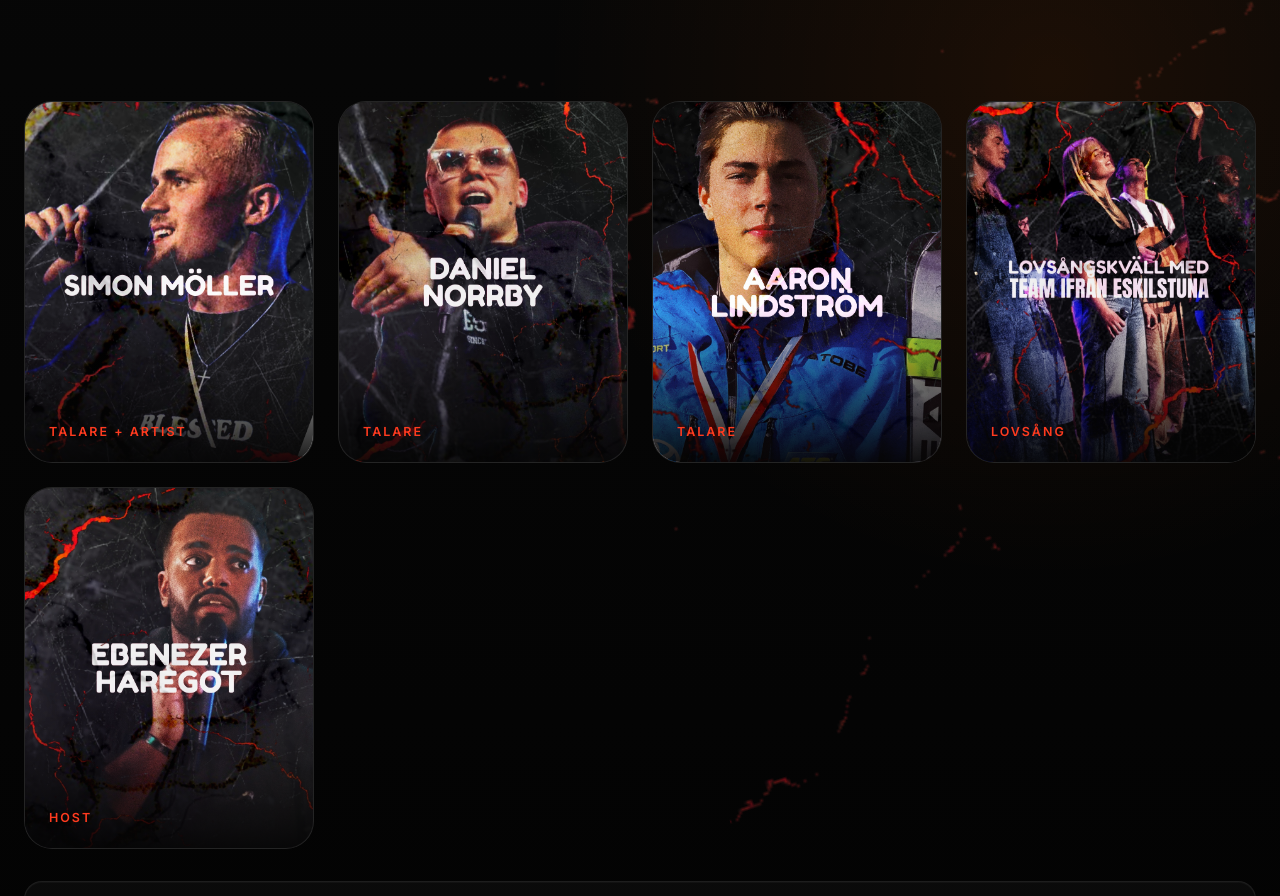
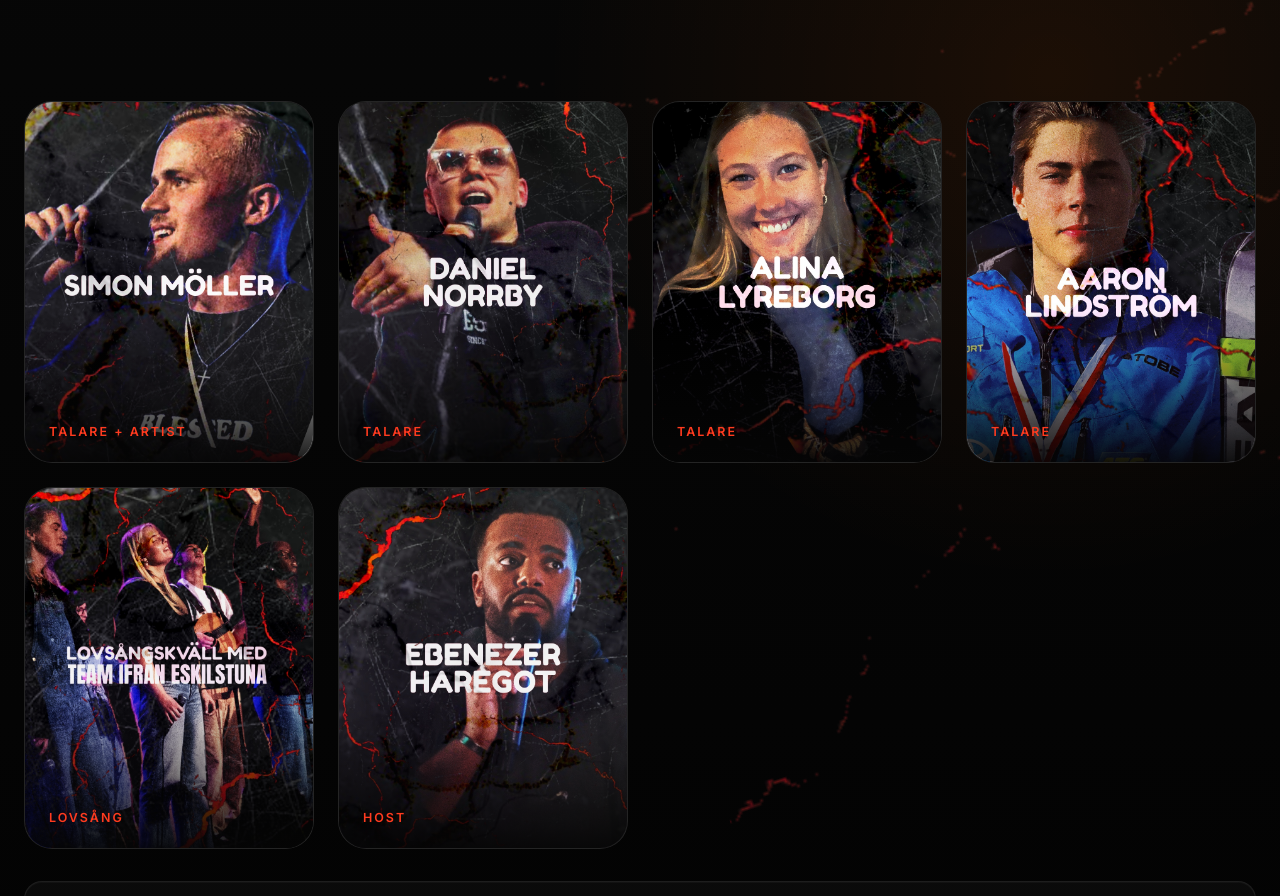
Before and after one commit to IndianaJones22/behold-conf, a Next.js app: page / in a window 1280 px wide. Shown: the part 1826-2722 px from the top of the page. Built offline with nearby package versions, Linux system fonts and the light colour scheme.

Commit message:
Add Alina Lyreborg speaker card

```diff
--- a/app/components/Speakers.tsx
+++ b/app/components/Speakers.tsx
@@ -18,6 +18,14 @@ const speakers = [
     color: "#E83010",
     description:
       "Daniel kommer från att ha spelat på hög nivå i fotbollsvärlden till att ha blivit en av initiativtagarna bakom Jesus Conference - en av Sveriges största kristna konferenser för unga vuxna - samtidigt som han är med och producerar Jesus Podcast och studerar till pastor på ALT. Han brinner för att se människor hitta sin identitet i Jesus med ett tydligt fokus på att hjälpa unga människor att leva frimodigt och praktiskt i sin tro.",
+  },
+  {
+    name: "Alina Lyreborg",
+    role: "Talare",
+    image: "/speaker-alina.jpg",
+    color: "#FF3B1F",
+    description:
+      "Alina har ett hjärta för unga människor och jobbar i dagsläget med barn och unga i Avesta Pingst. Hon brinner för att människor ska få möta Jesus, och utöver hennes arbete i församling så har hon även gjort missionsarbete i Tanzania där hon bott i över 1 år.",
   },
   {
     name: "Aaron Lindström",
```
Also changed, not shown: public/speaker-alina.jpg (added).
